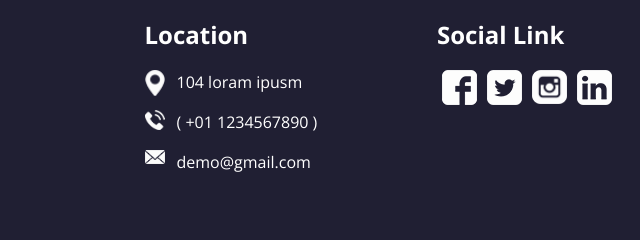
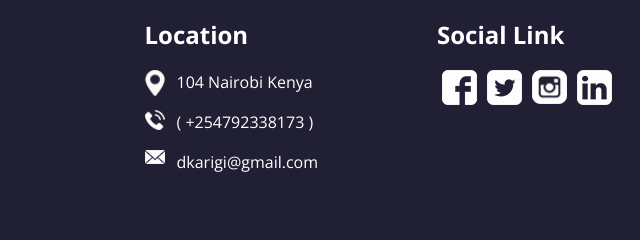
Before and after one commit to dkauzi/dkauzi.github.io, a plain HTML site: page about.html in a window 1280 px wide. Shown: the part 1030-1270 px from the top of the page, 218-858 px from the left. Drawn offline with nearby package versions, Linux system fonts and the light colour scheme.

Commit message:
Update about.html

```diff
--- a/about.html
+++ b/about.html
@@ -207,20 +207,19 @@ Our ultimate goal is to be the leading provider of game testing, customer suppor
             </h4>
             <div>
               <img src="images/location.png" alt="" />
-              <p>
-                104 loram ipusm
+              <p> 104 Nairobi Kenya
               </p>
             </div>
             <div>
               <img src="images/telephone.png" alt="" />
               <p>
-                ( +01 1234567890 )
+                ( +254792338173 )
               </p>
             </div>
             <div>
               <img src="images/envelope.png" alt="" />
               <p>
-                demo@gmail.com
+                dkarigi@gmail.com
               </p>
             </div>
           </div>
```
